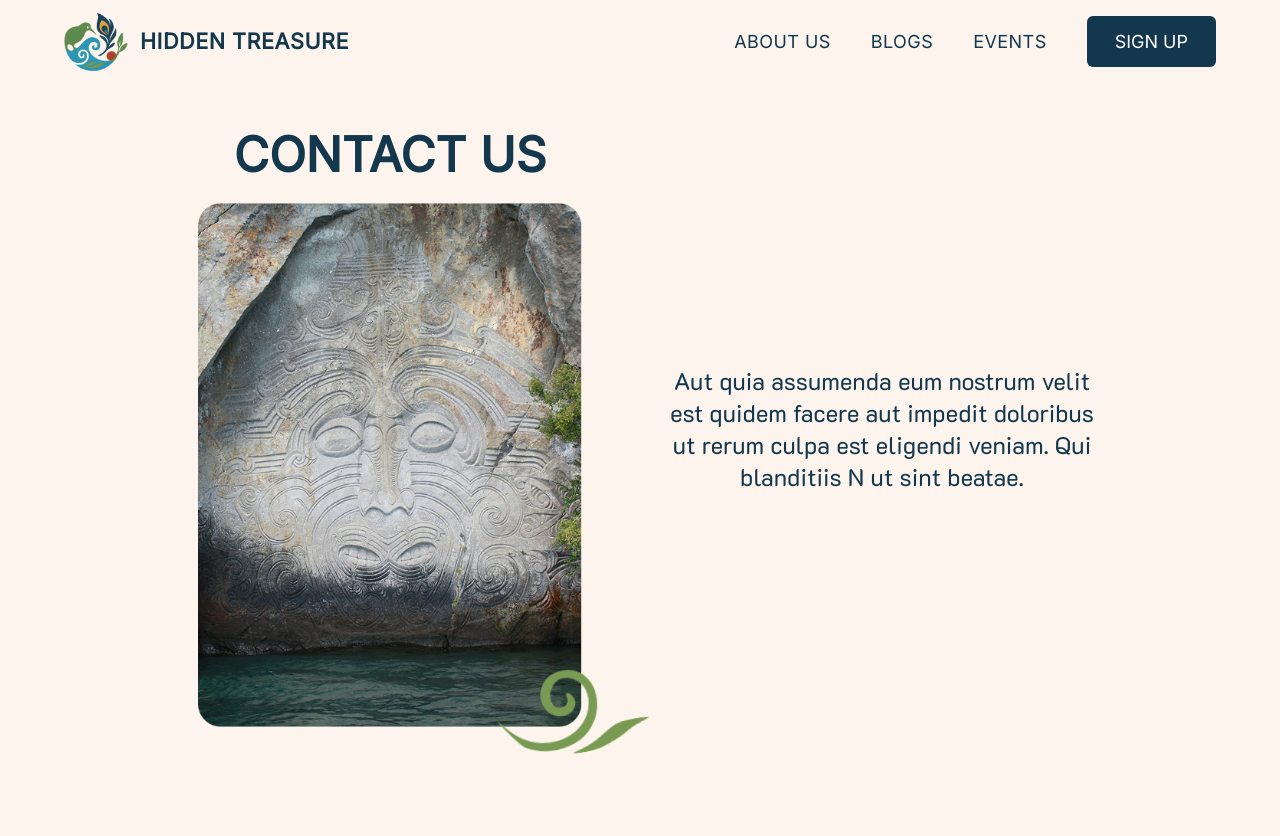
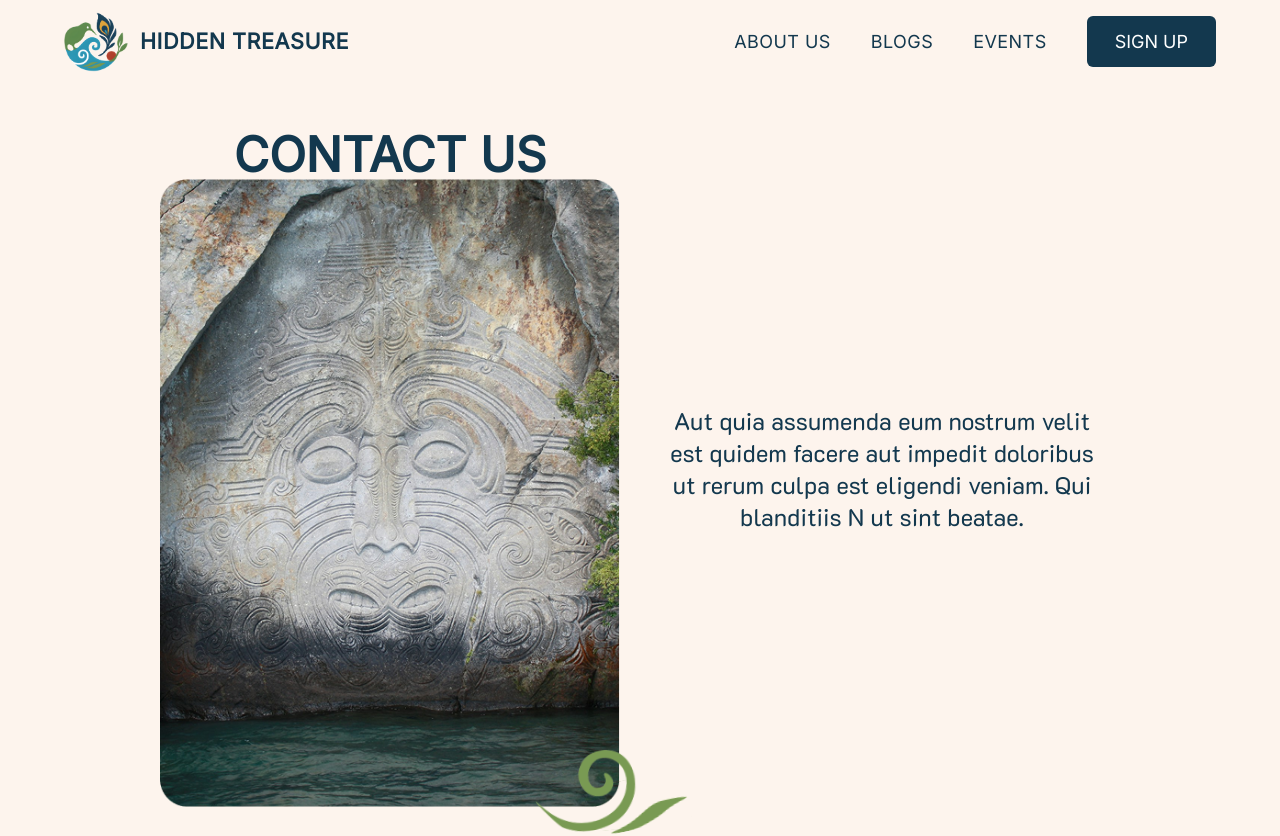
Before and after one commit to UoaWDCC/hidtreas, a Next.js app: page /contact in a window 1280 px wide. Shown: the top 836 px of the page. Built offline with nearby package versions, Linux system fonts and the light colour scheme.

Commit message:
style: glue 'Contact Us' heading to the image

```diff
--- a/src/app/(frontend)/contact/page.tsx
+++ b/src/app/(frontend)/contact/page.tsx
@@ -12,15 +12,17 @@ export default async function ContactPage() {
 
             <section className="px-10 md:px-40 py-12 mb-6">
                 <div className="flex flex-col md:flex-row items-center justify-center">
-                    <div className="pr-5 w-full md:w-1/2 flex flex-col items-center justify-center relative">
-                        <h1 className="text-5xl font-extrabold mb-6">CONTACT US</h1>
-                        <div className="relative w-full max-w-sm">
+                    <div className="pr-5 w-full md:w-1/2 flex flex-col items-center justify-center">
+                        <div className="flex flex-col items-center justify-center relative">
+                            <h1 className="text-5xl font-black mb-0">CONTACT US</h1>
+                            <div className="relative w-full">
                                 <Image src={placeholderImage} alt="Placeholder Image" className="w-full h-auto"/>
                                 <Image
                                     src={fern}
                                     alt="Fern Leaf"
                                     className="absolute bottom-0 right-0 w-40 h-auto translate-x-[4.5rem] translate-y-[1.75rem]"
                                 />
+                            </div>
                         </div>
                     </div>
 
```
Lines whose indentation alone changed are shown as unchanged.
